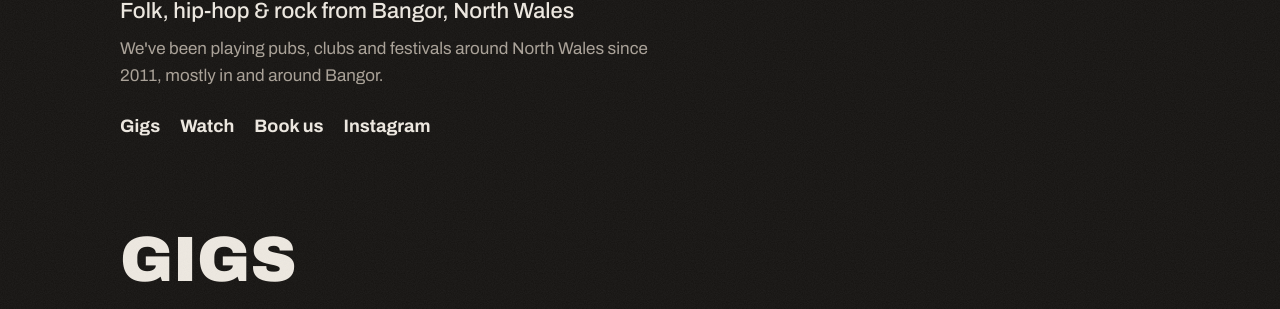
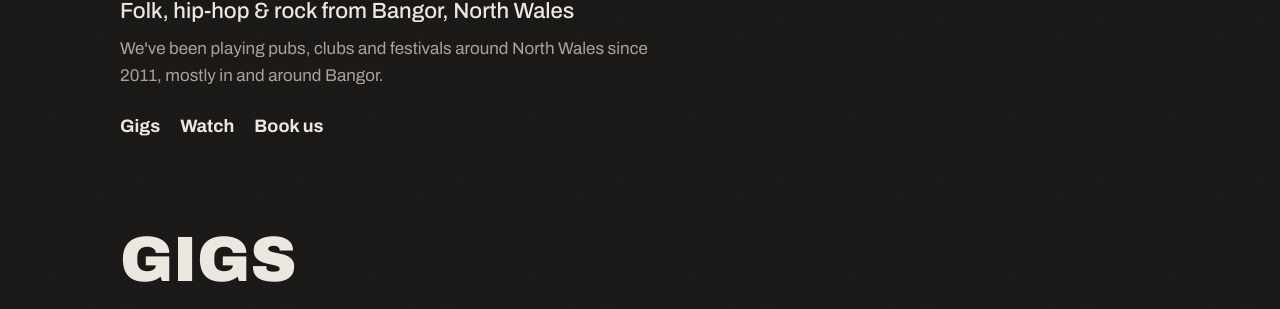
Before and after one commit to daflad/daflad.github.com, a Jekyll site: the page built from index.html, in a window 1280 px wide and 900 px high, scrolled down 616 px. Shown: the part 144-453 px from the top of the window. Built offline with Jekyll 4.4.1, drawn with Linux system fonts in a browser that asks for light colours.

Commit message:
Add the Facebook page; drop Instagram from the top menu
Facebook (facebook.com/hotdawgassassins) is now in the footer on every
page and in the band details for search engines. The top menu is Gigs,
Watch and Book us. Instagram stays in the footer and the "Follow us" line.

Co-Authored-By: Claude Opus 5.5 <noreply@anthropic.com>
Claude-Session: https://claude.ai/code/session_01GqzFcqGczqvHeMpspTqsbH

```diff
--- a/_data/band.yml
+++ b/_data/band.yml
@@ -34,14 +34,14 @@ bio_cy: >-
 email: info@hotdaw.gs
 phone:   # optional, e.g. 07700 900123
 
-# Social links, shown in the footer. The first one also goes in the top menu.
+# Social links, shown in the footer. Keep Instagram first: the promo kit's "Tag us" links to it.
 links:
   - name: Instagram
     url: https://www.instagram.com/hotdawgassassins
   - name: YouTube
     url: https://www.youtube.com/@hotdawgassassins
-  # - name: Facebook
-  #   url: https://www.facebook.com/hotdawgassassins
+  - name: Facebook
+    url: https://www.facebook.com/hotdawgassassins
 
 # Videos shown under "Watch". The id is the part after "watch?v=" in a YouTube link.
 videos:
--- a/_layouts/home.html
+++ b/_layouts/home.html
@@ -83,10 +83,6 @@
           <li><a href="#watch">{{ t.watch }}</a></li>
           {%- endif %}
           <li><a href="#book">{{ t.book }}</a></li>
-          {%- assign main_link = band.links | first %}
-          {%- if main_link %}
-          <li><a href="{{ main_link.url }}">{{ main_link.name }}</a></li>
-          {%- endif %}
         </ul>
       </nav>
     </div>
```
